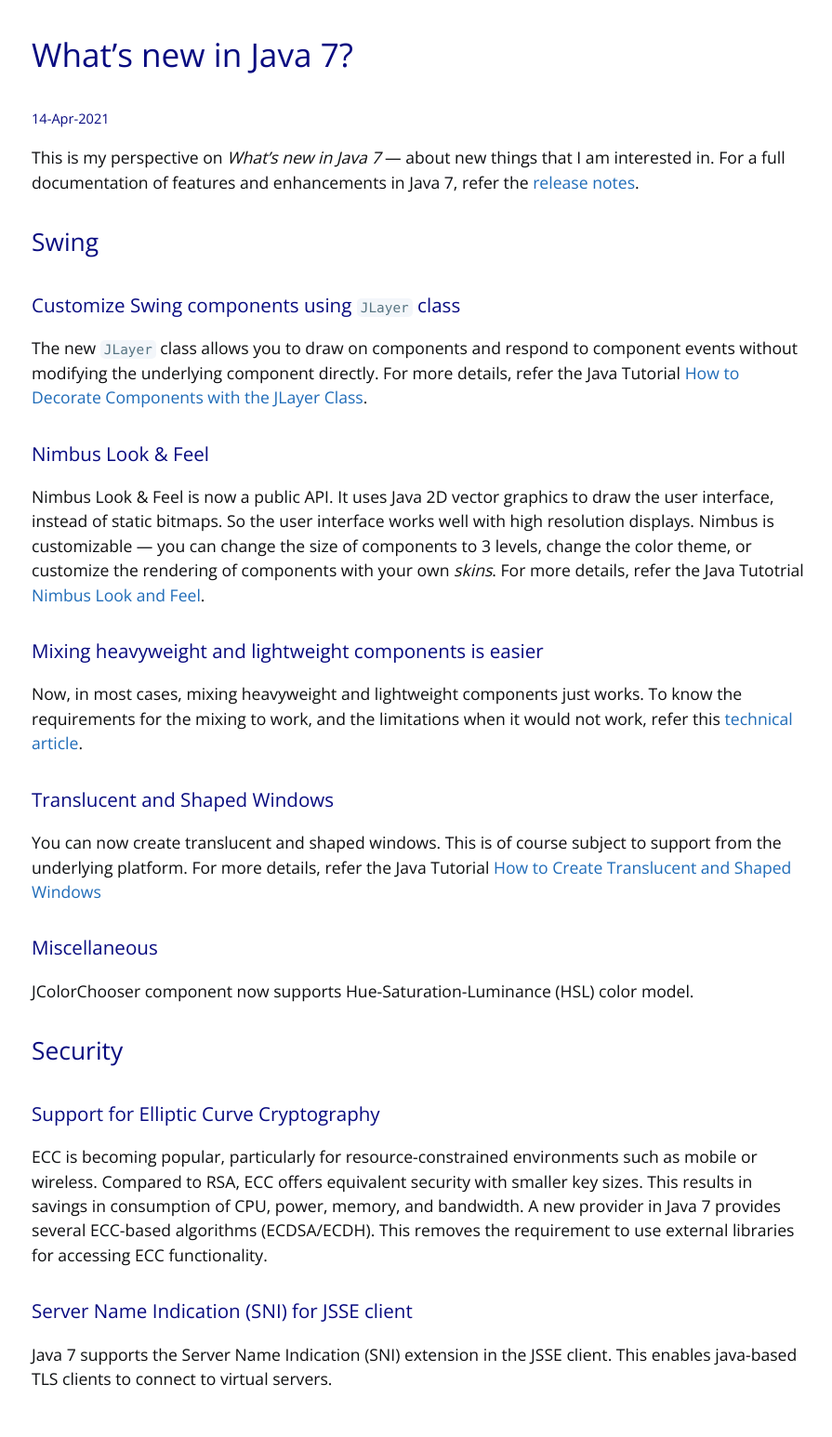
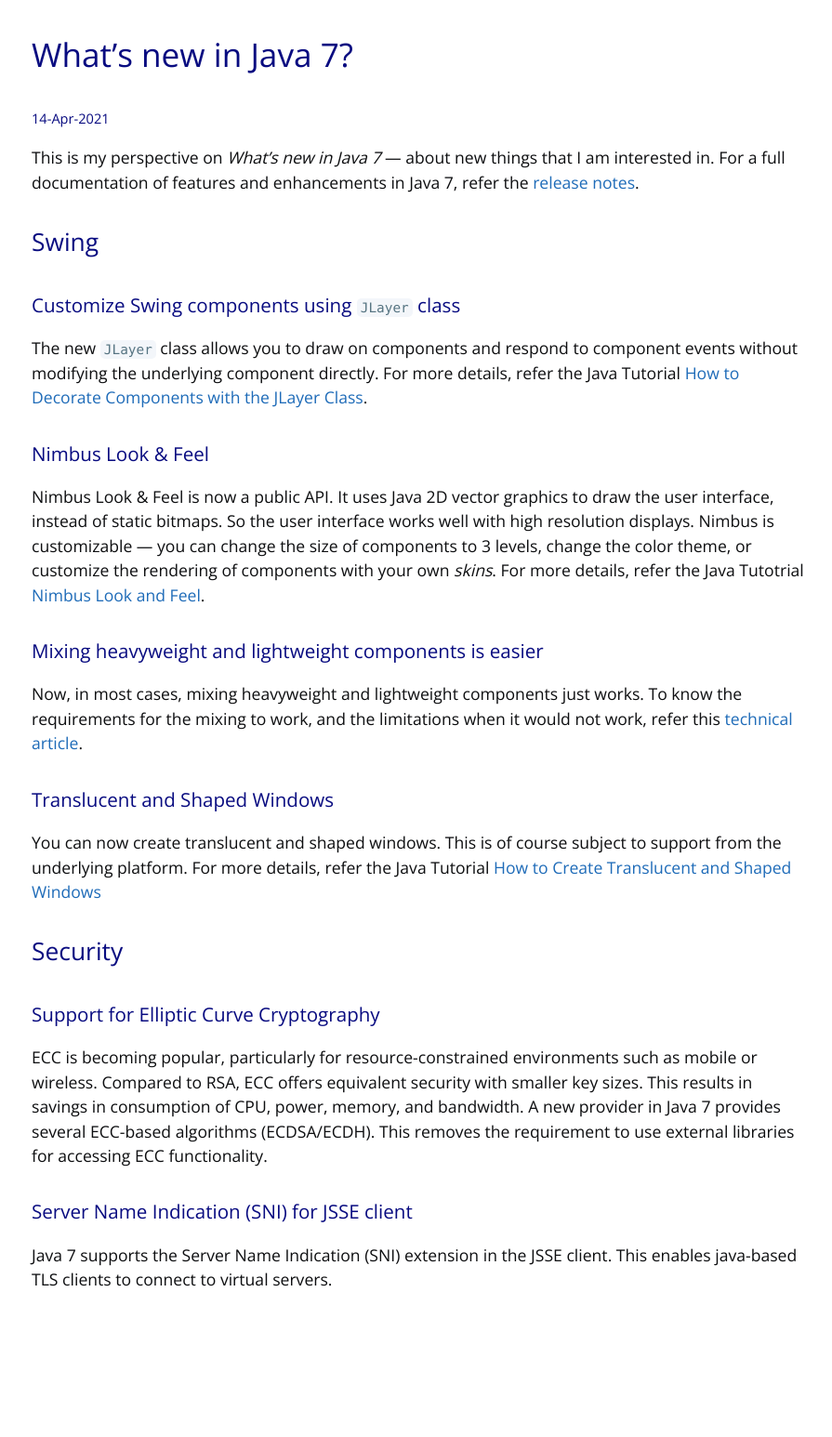
Before and after one commit to vinitjoglekar/vinitjoglekar.github.io, a Jekyll site: the page built from _pages/whats_new_java_7.md, in a window 1280 px wide. Shown: the whole page at 93% size, without its empty margins (190-1085 px from the left). Built offline with Jekyll 4.4.1, drawn with Linux system fonts in a browser that asks for light colours; after the commit the page ends 1439 px from its top, so only the background shows below that.

Commit message:
Update whats_new_java_7.md

```diff
--- a/_pages/whats_new_java_7.md
+++ b/_pages/whats_new_java_7.md
@@ -22,9 +22,6 @@ Now, in most cases, mixing heavyweight and lightweight components just works. To
 ### Translucent and Shaped Windows
 You can now create translucent and shaped windows. This is of course subject to support from the underlying platform. For more details, refer the Java Tutorial [How to Create Translucent and Shaped Windows](https://docs.oracle.com/javase/tutorial/uiswing/misc/trans_shaped_windows.html)
 
-### Miscellaneous
-JColorChooser component now supports Hue-Saturation-Luminance (HSL) color model.
-
 ## Security
 
 ### Support for Elliptic Curve Cryptography
```
